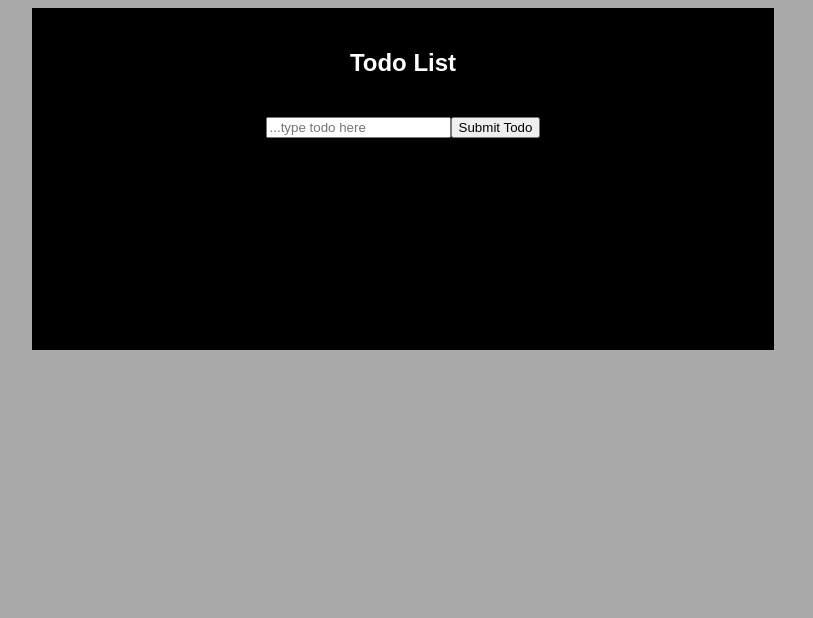
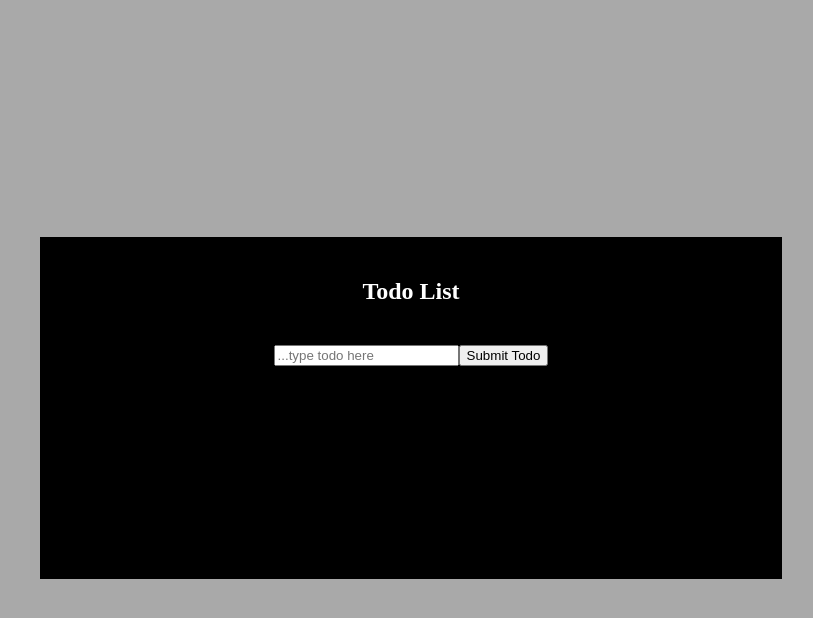
Before and after one commit to macandrew6/react-todo-list, a React (Create React App) app: page / in a window 1280 px wide. Shown: the top 618 px of the page, without its empty margins (237-1050 px from the left). Built offline with nearby package versions, Linux system fonts and the light colour scheme.

Commit message:
centers todolist

```diff
--- a/src/App.js
+++ b/src/App.js
@@ -78,7 +78,6 @@ class App extends Component {
     const { todos, todo } = this.state;
 
     return (
-      <div className="App-container">
       <div className="App">
         <h2>Todo List</h2>
         <TodoList
@@ -91,7 +90,6 @@ class App extends Component {
           todo={todo}
           addTodo={this.addTodo}/>
       </div>
-      </div>
     );
   }
 }
--- a/src/index.css
+++ b/src/index.css
@@ -1,16 +1,11 @@
 body {
+  display: flex;
   background: darkgray;
-  padding: 0;
-  font-family: sans-serif;
-}
-
-.App-container {
-  display: flex;
+  position: absolute;
   width: 100%;
   height: 100%;
   justify-content: center;
   align-items: center;
-  flex-direction: column;
 }
 
 .App h2 {
```
Lines whose indentation alone changed are shown as unchanged.
